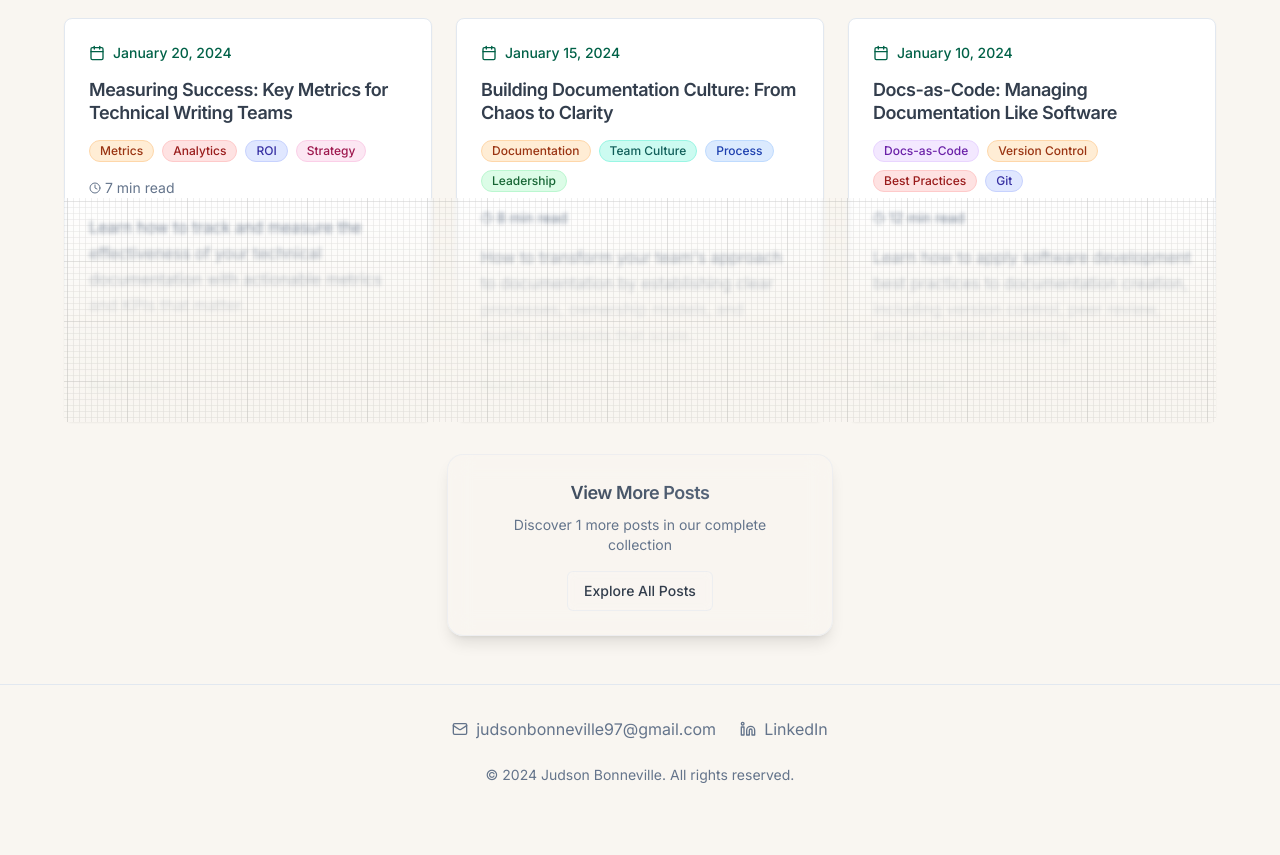
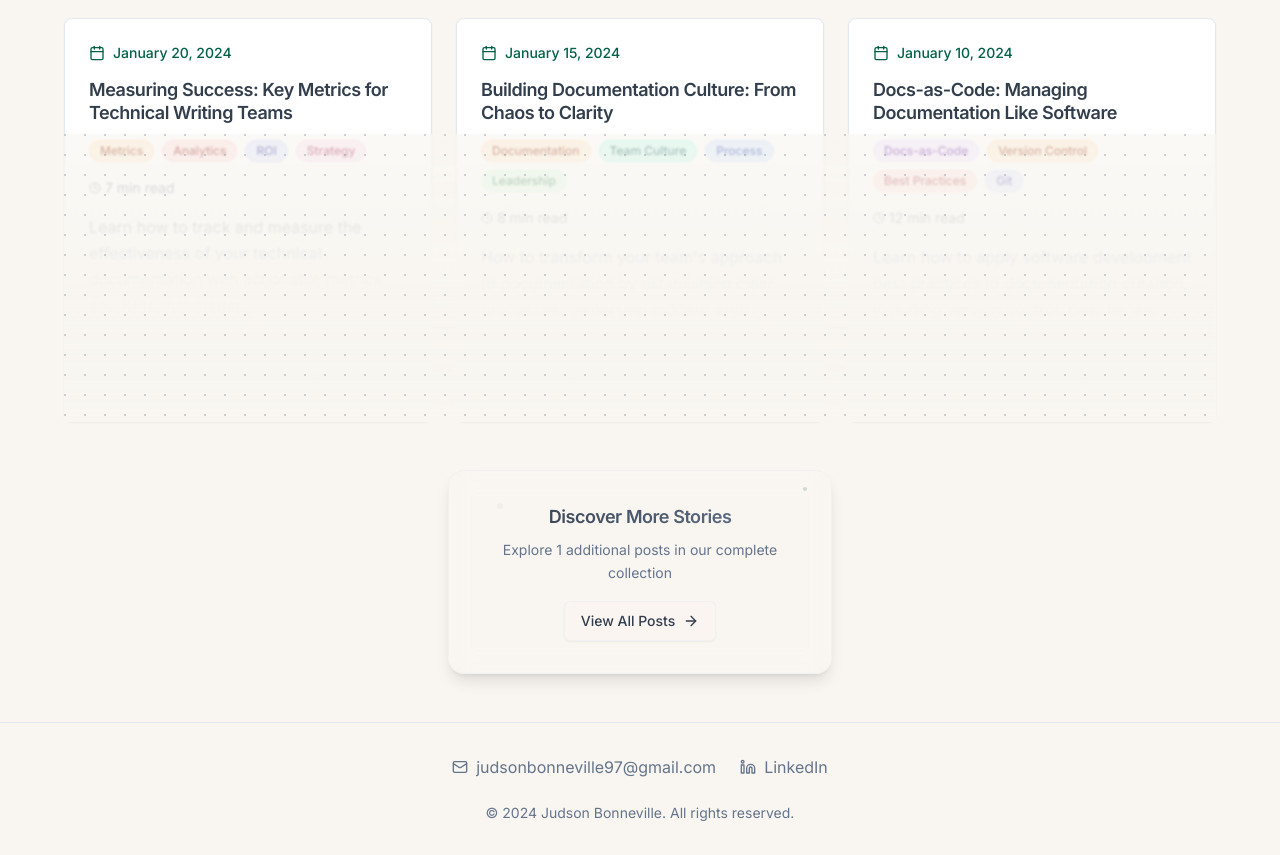
Before and after one commit to sirbonneville/docu-flow-blog, a React (Vite) app: page /posts in a window 1280 px wide. Shown: the part 960-1815 px from the top of the page. Before the commit the page ends 1777 px from the top, so only its background shows below. Built offline with nearby package versions, Linux system fonts and the light colour scheme.

Commit message:
Refactor View More Posts section
Redesigned the "View More Posts" section with a gradient fade-out effect, glassmorphism button, and hover animations. This improves the visual appeal and user experience.

```diff
--- a/src/components/PostGrid.tsx
+++ b/src/components/PostGrid.tsx
@@ -4,6 +4,7 @@ import { PostCard } from "./PostCard";
 import { SearchBar } from "./SearchBar";
 import { Button } from "@/components/ui/button";
 import { Link } from "react-router-dom";
+import { ArrowRight } from "lucide-react";
 
 interface Post {
   id: string;
@@ -32,7 +33,7 @@ export const PostGrid = ({ posts, showSearch = true, title = "Recent Posts" }: P
     (post.tags && post.tags.some(tag => tag.toLowerCase().includes(searchQuery.toLowerCase())))
   );
 
-  // Determine if we should show the liquid glass effect
+  // Determine if we should show the glass effect
   const shouldShowGlassEffect = filteredPosts.length > 6; // Desktop: 6+, Mobile: 3+ (handled via CSS)
   const visiblePosts = shouldShowGlassEffect ? filteredPosts.slice(0, 6) : filteredPosts;
 
@@ -77,46 +78,101 @@ export const PostGrid = ({ posts, showSearch = true, title = "Recent Posts" }: P
             })}
           </div>
 
-          {/* Liquid Glass Effect Overlay - Increased Height */}
+          {/* Sophisticated Gradient Fade-out Effect */}
           {shouldShowGlassEffect && (
-            <div className="absolute inset-x-0 bottom-0 h-48 md:h-56 pointer-events-none">
-              {/* Gradient fade overlay */}
-              <div className="absolute inset-0 bg-gradient-to-t from-background via-background/80 to-transparent" />
+            <div className="absolute inset-x-0 bottom-0 h-64 md:h-72 pointer-events-none">
+              {/* Multi-layer gradient fade for smooth transition */}
+              <div className="absolute inset-0 bg-gradient-to-t from-background via-background/95 to-background/60" />
+              <div className="absolute inset-0 bg-gradient-to-t from-background/90 via-background/40 to-transparent" />
 
-              {/* Glass morphism effect */}
-              <div className="absolute inset-0 bg-gradient-to-t from-background/60 via-transparent to-transparent backdrop-blur-[2px]" />
+              {/* Glassmorphism backdrop blur layer */}
+              <div className="absolute inset-0 bg-gradient-to-t from-background/70 via-transparent to-transparent backdrop-blur-[1px]" />
 
-              {/* Subtle grid pattern overlay that matches the background */}
-              <div className="absolute inset-0 opacity-20 bg-gradient-to-t from-muted/30 to-transparent"
+              {/* Subtle dot pattern overlay with enhanced opacity */}
+              <div
+                className="absolute inset-0 opacity-30 bg-gradient-to-t from-muted/40 to-transparent"
                 style={{
-                  backgroundImage: 'url("/graph-paper.svg")',
-                  backgroundSize: '60px 60px',
-                  backgroundPosition: '0 0',
-                  backgroundRepeat: 'repeat'
+                  backgroundImage: `
+                    radial-gradient(circle at 1px 1px, currentColor 1px, transparent 0),
+                    radial-gradient(circle at 3px 3px, currentColor 0.5px, transparent 0)
+                  `,
+                  backgroundSize: '20px 20px, 40px 40px',
+                  backgroundPosition: '0 0, 10px 10px',
+                  color: 'hsl(var(--muted-foreground))'
                 }}
               />
             </div>
           )}
         </div>
 
-        {/* View More Section */}
+        {/* Premium Glassmorphism "View More" Section */}
         {shouldShowGlassEffect && (
-          <div className="relative z-10 mt-8 text-center">
-            <div className="inline-flex flex-col items-center space-y-4 px-8 py-6 rounded-2xl border border-border/50 bg-background/80 backdrop-blur-md shadow-lg">
+          <div className="relative z-10 mt-12 flex justify-center">
+            <div className="group">
+              {/* Glassmorphism card with hover animations */}
+              <div className="relative overflow-hidden rounded-2xl border border-border/30
+                            bg-background/10 dark:bg-card/15
+                            backdrop-blur-md shadow-lg hover:shadow-xl
+                            transition-all duration-500 ease-out
+                            hover:bg-background/20 dark:hover:bg-card/25
+                            hover:-translate-y-1 hover:scale-[1.02]
+                            p-8 max-w-sm">
+
+                {/* Subtle shimmer effect on hover */}
+                <div className="absolute inset-0 bg-gradient-to-r from-transparent via-primary/5 to-transparent
+                              translate-x-[-100%] group-hover:translate-x-[100%]
+                              transition-transform duration-1000 ease-out" />
+
+                {/* Content */}
+                <div className="relative space-y-4 text-center">
                   <div className="space-y-2">
-                <h3 className="text-lg font-semibold bg-gradient-to-r from-foreground to-muted-foreground bg-clip-text text-transparent">
-                  View More Posts
+                    <h3 className="text-lg font-semibold bg-gradient-to-r from-foreground to-muted-foreground
+                                 bg-clip-text text-transparent">
+                      Discover More Stories
                     </h3>
-                <p className="text-sm text-muted-foreground max-w-xs">
-                  Discover {filteredPosts.length - visiblePosts.length} more posts in our complete collection
+                    <p className="text-sm text-muted-foreground leading-relaxed">
+                      Explore {filteredPosts.length - visiblePosts.length} additional posts in our complete collection
                     </p>
                   </div>
 
-              <Button asChild variant="outline" className="bg-background/50 backdrop-blur-sm border-border/50 hover:bg-background/80">
-                <Link to="/posts">
-                  Explore All Posts
+                  {/* Enhanced button with glassmorphism */}
+                  <Button
+                    asChild
+                    variant="outline"
+                    className="group/btn relative overflow-hidden
+                             bg-background/50 dark:bg-card/20
+                             border-border/40 hover:border-border/60
+                             backdrop-blur-sm shadow-sm hover:shadow-md
+                             transition-all duration-300 ease-out
+                             hover:bg-background/70 dark:hover:bg-card/30
+                             hover:-translate-y-0.5"
+                  >
+                    <Link to="/posts" className="flex items-center gap-2">
+                      <span className="font-medium">View All Posts</span>
+                      <ArrowRight
+                        size={16}
+                        className="transition-transform duration-300 ease-out
+                                 group-hover/btn:translate-x-1"
+                      />
+
+                      {/* Button shimmer effect */}
+                      <div className="absolute inset-0 bg-gradient-to-r from-transparent via-primary/10 to-transparent
+                                    translate-x-[-100%] group-hover/btn:translate-x-[100%]
+                                    transition-transform duration-700 ease-out" />
                     </Link>
                   </Button>
+                </div>
+
+                {/* Floating particles effect */}
+                <div className="absolute inset-0 opacity-20 pointer-events-none">
+                  <div className="absolute top-4 right-6 w-1 h-1 bg-primary rounded-full
+                                animate-pulse" style={{ animationDelay: '0s' }} />
+                  <div className="absolute bottom-6 left-8 w-0.5 h-0.5 bg-accent rounded-full
+                                animate-pulse" style={{ animationDelay: '1s' }} />
+                  <div className="absolute top-8 left-12 w-1.5 h-1.5 bg-muted-foreground/30 rounded-full
+                                animate-pulse" style={{ animationDelay: '2s' }} />
+                </div>
+              </div>
             </div>
           </div>
         )}
```
Lines whose indentation alone changed are shown as unchanged.
